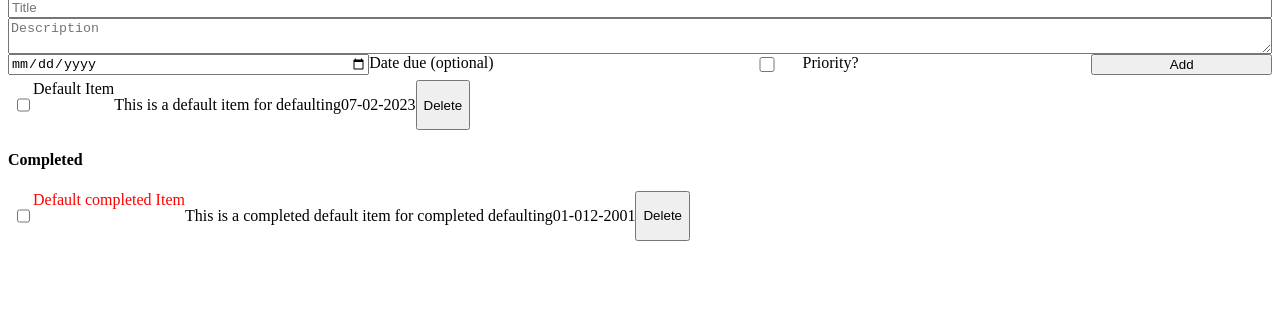
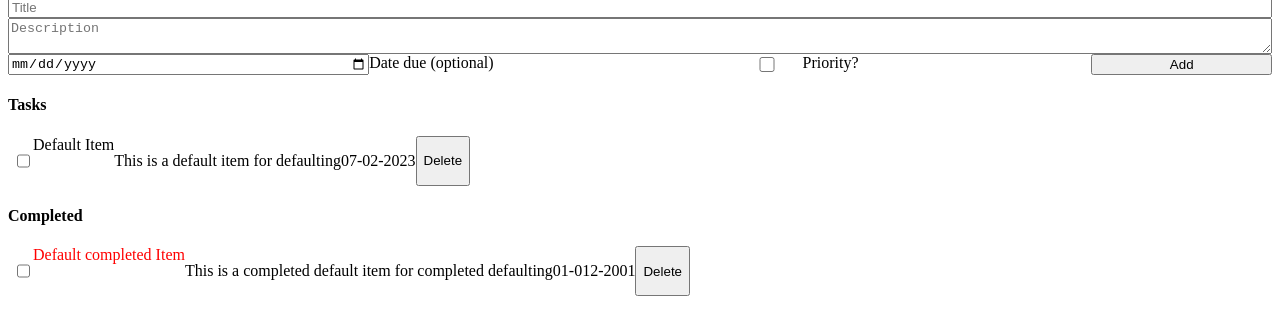
Before and after one commit to NJRFirstOfHisName/to-do-list, a plain HTML site: page index.html in a window 1280 px wide. Shown: the part 104-438 px from the top of the page. Drawn offline with Linux system fonts and the light colour scheme; a script that the page names is missing.

```diff
--- a/index.html
+++ b/index.html
@@ -23,20 +23,11 @@
             <button type="button" id="addBtn">Add</button>
         </form>
         <div id="container">
+            <h4>Tasks</h4>
             <div id="tdList">
-                <!-- <div class="entry">
-                    <input type="checkbox" class="check">
-                    <label>test</label>
-                    <button class="delete">Delete</button>
-                </div> -->
             </div>
             <h4>Completed</h4>
             <div id="completedList">
-                <!-- <div class="entry">
-                    <input type="checkbox" class="check">
-                    <label>test2</label>
-                    <button class="delete">Delete</button>
-                </div> -->
             </div>
         </div>
     </body>
```
Also changed, not shown: index.js (+27 -1 lines).
